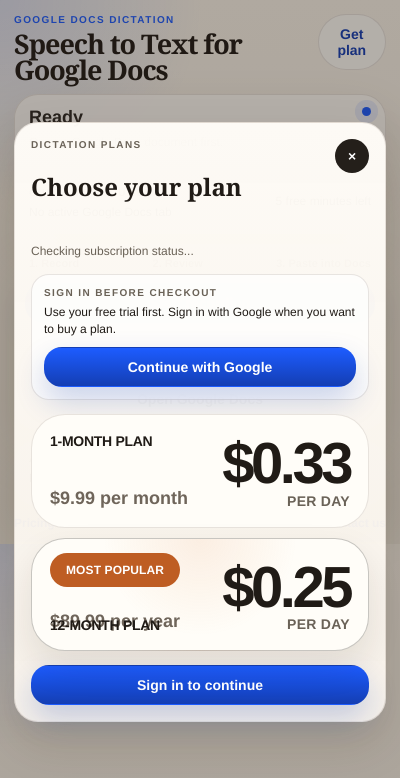
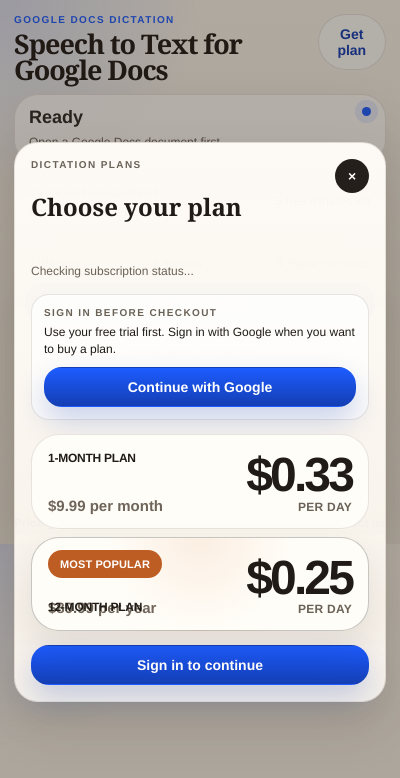
Before and after one commit to khorokhorina-eng/speech-to-text-google-docs, a browser extension: page popup.html in a window 400 px wide. Both pictures are taken after a click on the button "Get plan". Drawn offline with Linux system fonts and the light colour scheme.

Commit message:
Tighten VoiceText paywall cards

```diff
--- a/popup.css
+++ b/popup.css
@@ -314,7 +314,7 @@
 
 .paywall-plans {
   display: grid;
-  gap: 10px;
+  gap: 8px;
 }
 
 .plan-card {
@@ -323,10 +323,10 @@
   text-align: left;
   display: flex;
   justify-content: space-between;
-  gap: 10px;
+  gap: 8px;
   align-items: flex-end;
-  padding: 22px 18px 18px;
-  border-radius: 34px;
+  padding: 18px 16px 14px;
+  border-radius: 28px;
 }
 
 .plan-card.selected,
@@ -361,22 +361,22 @@
 
 .plan-eyebrow {
   position: absolute;
-  left: 18px;
-  top: 18px;
-  font-size: 14px;
+  left: 16px;
+  top: 16px;
+  font-size: 12px;
   font-weight: 900;
   letter-spacing: -0.02em;
   color: var(--ink);
 }
 
 .plan-total {
-  font-size: 18px;
+  font-size: 15px;
   font-weight: 700;
   color: #6f655a;
 }
 
 .plan-day-price {
-  font-size: 58px;
+  font-size: 48px;
   line-height: 0.9;
   font-weight: 900;
   text-align: right;
@@ -384,7 +384,7 @@
 }
 
 .plan-day-period {
-  font-size: 14px;
+  font-size: 12px;
   font-weight: 900;
   color: var(--muted);
   text-align: right;
@@ -393,17 +393,17 @@
 
 .plan-badge {
   position: absolute;
-  top: 14px;
-  left: 18px;
-  padding: 10px 16px;
+  top: 12px;
+  left: 16px;
+  padding: 8px 12px;
   border-radius: 999px;
   background: #be5d23;
   color: #fff;
-  font-size: 12px;
+  font-size: 11px;
   font-weight: 900;
   letter-spacing: 0.01em;
 }
 
 .plan-card.featured .plan-eyebrow {
-  top: 78px;
+  top: 62px;
 }
```
